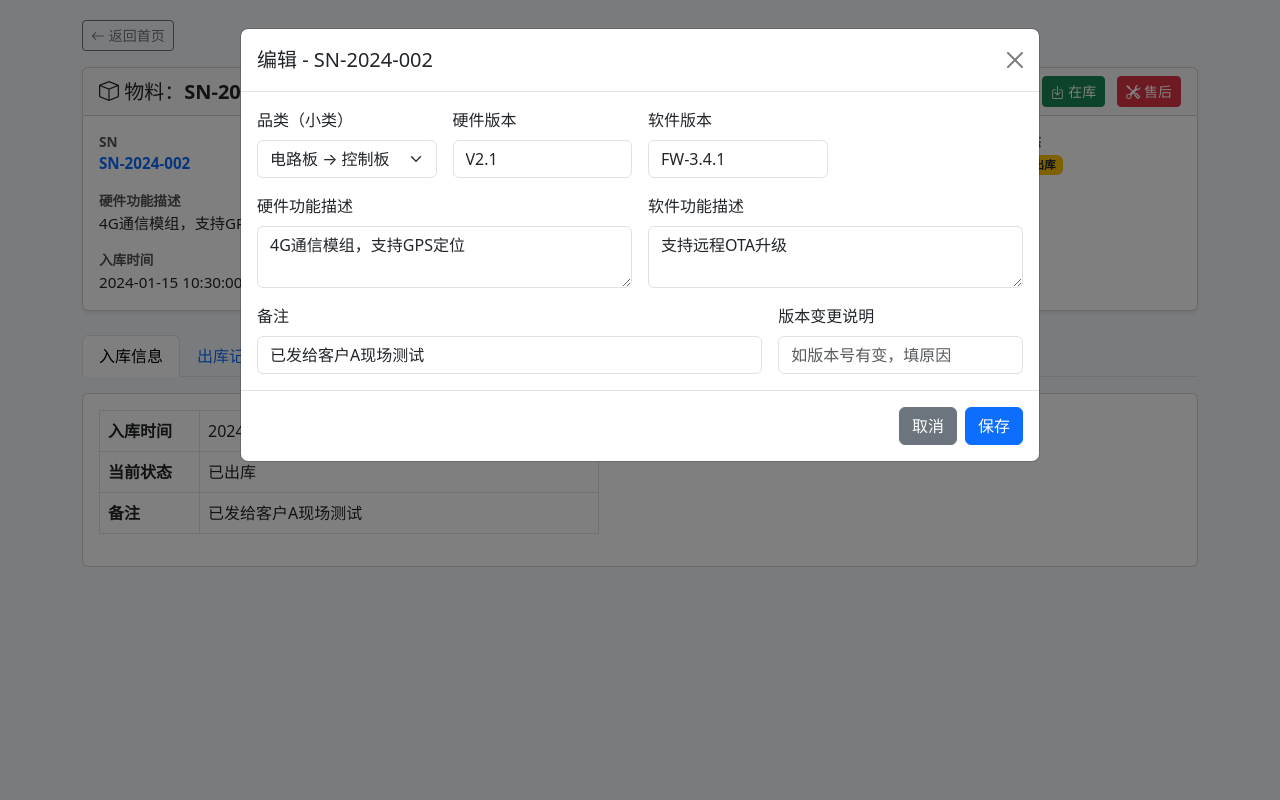
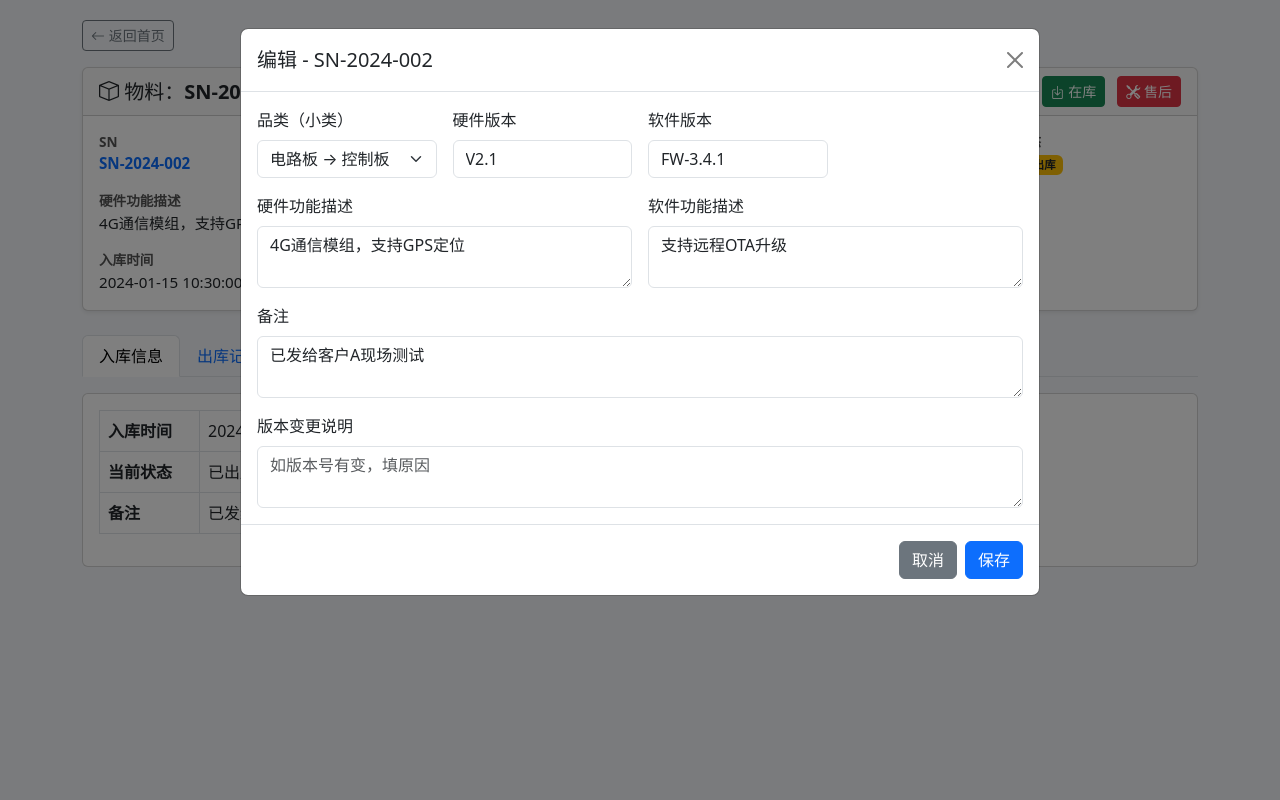
Before and after one commit to DAx-svg/WLGZ, a Flask app: page /detail/SN-2024-002 in a window 1280 px wide, after a click on "编辑". Run offline with Flask 3, Linux system fonts and the light colour scheme; data comes from the database, SQL or seed files in the repository.

Commit message:
修改: 编辑弹窗备注和版本变更说明改为textarea，支持换行

```diff
--- a/templates/detail.html
+++ b/templates/detail.html
@@ -188,8 +188,8 @@
     <div class="col-md-3"><label class="form-label">软件版本</label><input class="form-control" id="editSw" value="{{ material.sw_version }}"></div>
     <div class="col-6"><label class="form-label">硬件功能描述</label><textarea class="form-control" id="editHwDesc" rows="2">{{ material.hw_description or '' }}</textarea></div>
     <div class="col-6"><label class="form-label">软件功能描述</label><textarea class="form-control" id="editSwDesc" rows="2">{{ material.sw_description or '' }}</textarea></div>
-    <div class="col-8"><label class="form-label">备注</label><input class="form-control" id="editRemarks" value="{{ material.remarks or '' }}"></div>
-    <div class="col-4"><label class="form-label">版本变更说明</label><input class="form-control" id="editChangeDesc" placeholder="如版本号有变，填原因"></div>
+    <div class="col-12"><label class="form-label">备注</label><textarea class="form-control" id="editRemarks" rows="2">{{ material.remarks or '' }}</textarea></div>
+    <div class="col-12"><label class="form-label">版本变更说明</label><textarea class="form-control" id="editChangeDesc" rows="2" placeholder="如版本号有变，填原因"></textarea></div>
 </div></div>
 <div class="modal-footer"><button type="button" class="btn btn-secondary" data-bs-dismiss="modal">取消</button><button class="btn btn-primary" id="editBtn" type="submit">保存</button></div>
 </form></div></div></div>
```
